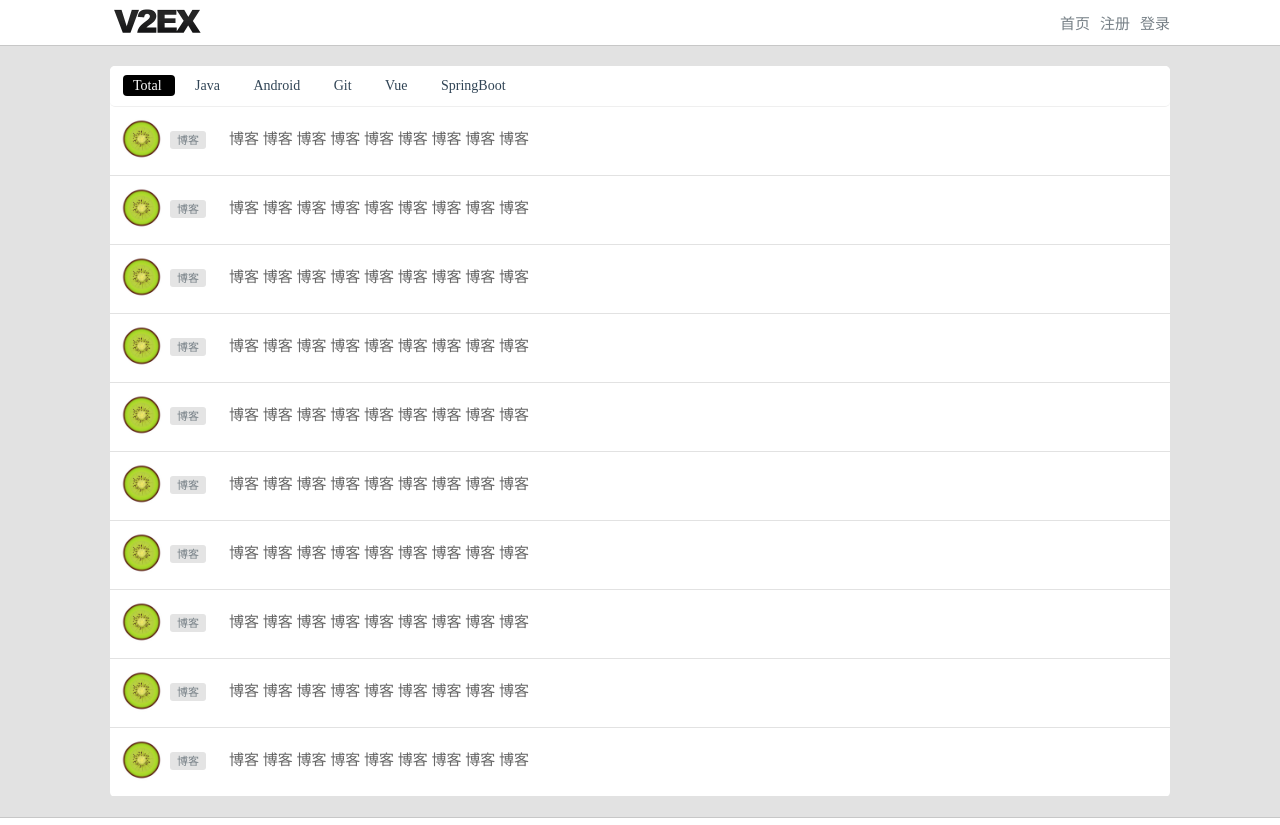
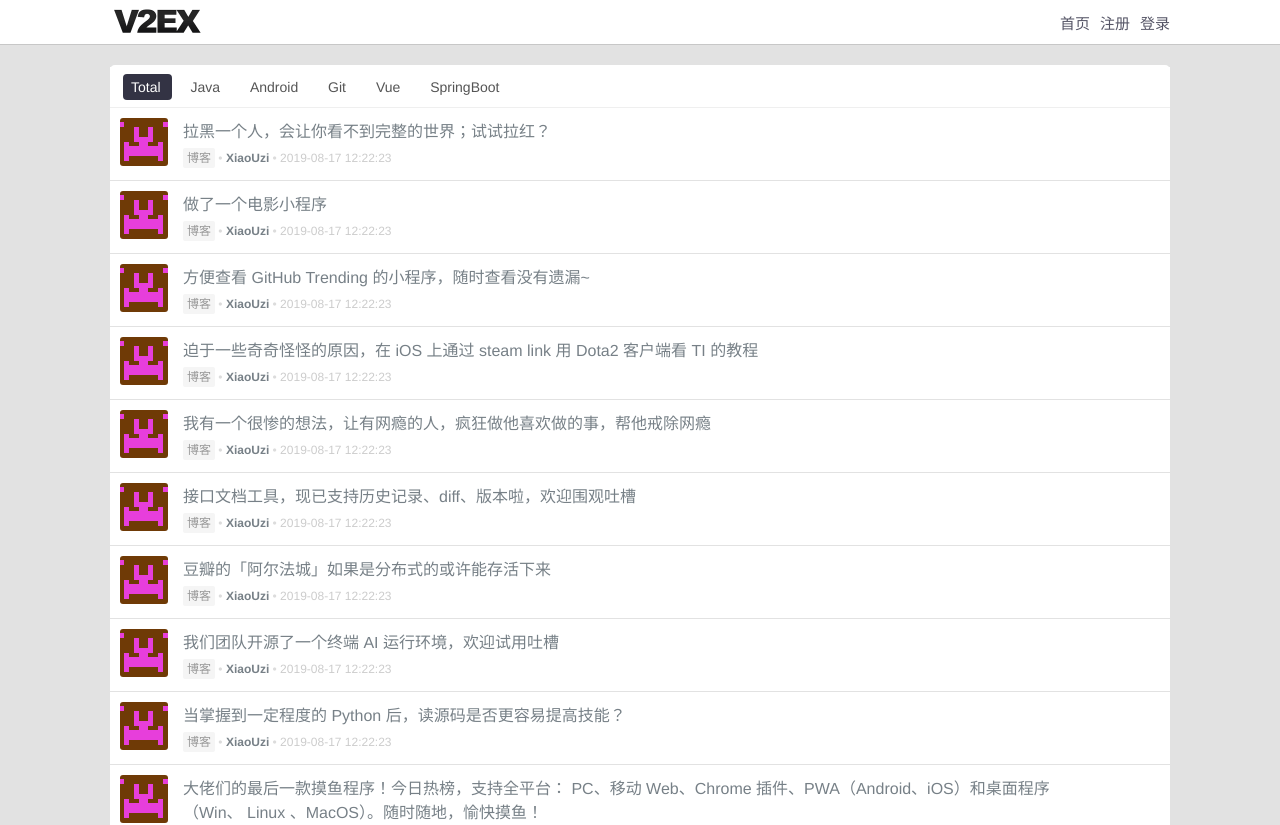
Before and after one commit to JYongDev/vlog, a Vue app: page /home/topics/total in a window 1280 px wide. Shown: the top 825 px of the page. Built offline with nearby package versions, Linux system fonts and the light colour scheme.

Commit message:
modify style name and css

```diff
--- a/src/components/ListView.vue
+++ b/src/components/ListView.vue
@@ -3,17 +3,23 @@
         <div class="list_items" v-for="item in datas" :key="item.id">
             <div>
                 <a>
-                    <img class="list_items_cover"  src="../assets/img/avatar1.png" />
+                    <img class="cover"  src="../assets/img/avatar5.png" />
                 </a>
             </div>
 
-            <div class="list_items_type">
-                <a>{{ item.type }}</a>
+            <div class="topic">
+                <router-link class="title" :to="{name :'Detail' ,params:{ id:item.id}}">
+                    {{ item.title }}
+                </router-link>
+                <div>
+                    <a class="type">{{ item.type }}</a>
+                    <span class="snow">&nbsp;•&nbsp;</span>
+                    <a class="writer" >{{item.writer}}</a>
+                    <span class="snow">&nbsp;•&nbsp;</span>
+                    <span class="create_time">{{item.time}}</span>
+                </div>
             </div>
 
-            <div class="list_item_topic">
-                <router-link :to="{name :'Detail' ,params:{ id:item.id}}"> {{ item.title }} </router-link>
-            </div>
         </div>
     </div>
 </template>
@@ -34,61 +40,81 @@ export default {
                     detailUrl:"detail.html",
                     id:1,
                     type:'博客',
-                    title:'博客 博客 博客 博客 博客 博客 博客 博客 博客 ',
+                    title:'拉黑一个人，会让你看不到完整的世界；试试拉红？',
+                    time:'2019-08-17 12:22:23',
+                    writer:'XiaoUzi'
                 },
                 {
                     detailUrl:"detail.html",
                     id:2,
                     type:'博客',
-                    title:'博客 博客 博客 博客 博客 博客 博客 博客 博客 ',
+                    title:'做了一个电影小程序',
+                    time:'2019-08-17 12:22:23',
+                    writer:'XiaoUzi'
                 },
                 {
                     detailUrl:"detail.html",
                     id:3,
                     type:'博客',
-                    title:'博客 博客 博客 博客 博客 博客 博客 博客 博客 ',
+                    title:'方便查看 GitHub Trending 的小程序，随时查看没有遗漏~',
+                    time:'2019-08-17 12:22:23',
+                    writer:'XiaoUzi'
                 },
                 {
                     detailUrl:"detail.html",
                     id:4,
                     type:'博客',
-                    title:'博客 博客 博客 博客 博客 博客 博客 博客 博客 ',
+                    title:'迫于一些奇奇怪怪的原因，在 iOS 上通过 steam link 用 Dota2 客户端看 TI 的教程',
+                    time:'2019-08-17 12:22:23',
+                    writer:'XiaoUzi'
                 },
                 {
                     detailUrl:"detail.html",
                     id:5,
                     type:'博客',
-                    title:'博客 博客 博客 博客 博客 博客 博客 博客 博客 ',
+                    title:'我有一个很惨的想法，让有网瘾的人，疯狂做他喜欢做的事，帮他戒除网瘾',
+                    time:'2019-08-17 12:22:23',
+                    writer:'XiaoUzi'
                 },
                 {
                     detailUrl:"detail.html",
                     id:6,
                     type:'博客',
-                    title:'博客 博客 博客 博客 博客 博客 博客 博客 博客 ',
+                    title:'接口文档工具，现已支持历史记录、diff、版本啦，欢迎围观吐槽',
+                    time:'2019-08-17 12:22:23',
+                    writer:'XiaoUzi'
                 },
                 {
                     detailUrl:"detail.html",
                     id:7,
                     type:'博客',
-                    title:'博客 博客 博客 博客 博客 博客 博客 博客 博客 ',
+                    title:'豆瓣的「阿尔法城」如果是分布式的或许能存活下来',
+                    time:'2019-08-17 12:22:23',
+                    writer:'XiaoUzi'
                 },
                 {
                     detailUrl:"detail.html",
                     id:8,
                     type:'博客',
-                    title:'博客 博客 博客 博客 博客 博客 博客 博客 博客 ',
+                    title:'我们团队开源了一个终端 AI 运行环境，欢迎试用吐槽',
+                    time:'2019-08-17 12:22:23',
+                    writer:'XiaoUzi'
                 },
                 {
                     detailUrl:"detail.html",
                     id:9,
                     type:'博客',
-                    title:'博客 博客 博客 博客 博客 博客 博客 博客 博客 ',
+                    title:'当掌握到一定程度的 Python 后，读源码是否更容易提高技能？',
+                    time:'2019-08-17 12:22:23',
+                    writer:'XiaoUzi'
                 },
                 {
                     detailUrl:"detail.html",
                     id:10,
                     type:'博客',
-                    title:'博客 博客 博客 博客 博客 博客 博客 博客 博客 ',
+                    title:'大佬们的最后一款摸鱼程序！今日热榜，支持全平台： PC、移动 Web、Chrome 插件、PWA（Android、iOS）和桌面程序（Win、 Linux 、MacOS）。随时随地，愉快摸鱼！',
+                    time:'2019-08-17 12:22:23',
+                    writer:'XiaoUzi'
                 },
             ];
         }
@@ -118,56 +144,83 @@ export default {
     padding: 10px 10px;
 }
 
-.list_items_cover{
-    height: 44px;
-    width: 44px;
+.cover{
+    height: 48px;
+    width: 48px;
     border-radius: 3px;
     border-bottom-color: #e2e2e2;
     border: none;
 }
 
-.list_items_type{
-    min-width: 44px;
+.type{
     width: auto;
-    line-height: 44px;
-    height: 44px;
-    margin-left: 6px;
+    display: inline-block;
+    font-size: 12px;
+    background-color: #f5f5f5;
+    color: #999;
+    border-radius: 2px;
+    padding: 4px;
+    line-height: 12px;
 }
 
-.list_items_type a,
-.list_items_type a:active,
-.list_items_type a:visited,
-.list_items_type a:link {
-    color: #778087;
+.type a,
+.type a:active,
+.type a:visited,
+.type a:link {
+    color: #999;
     text-decoration: none;
     padding: 3px 7px;
     vertical-align: baseline;
     font-size: 11px;
     font-weight: 400;
-    background-color: #e4e4e4;
+    background-color: #eceaea;
     border-radius: 3px;
 }
 
-.list_item_topic{
-    height: 44px;
-    line-height: 44px;
-    margin-left: 15px;
+.topic{
+    margin:0  100px 0 15px;
     text-decoration: none;
-    font-size: 15px;
+    font-size: 16px;
     font-weight: 500;
     text-align: left;
     width: 100%;
+    display: inline-block;
 }
 
-.list_item_topic a,
-.list_item_topic a:link,
-.list_item_topic a:visited,
-.list_item_topic a:active{
+.title,
+.title:link,
+.title:visited,
+.title:active{
     text-decoration: none;
     width: auto;
     display: flex;
     align-items: center;
-    color: #656565;
+    color: #778087;
+    margin-bottom:6px;
 }
 
+.create_time{
+    color: #ccc;
+    font-size: 12px;
+}
+
+.snow{
+    font-size: 12px;
+    text-align: center;
+    color: #dcdcdc;
+}
+
+.writer{
+    color: #778087;
+    text-decoration: none;
+    word-break: break-word;
+    font-weight: bold;
+    font-size: 12px;
+    line-height: 12px;
+    cursor: pointer;
+}
+
+.writer:hover{
+    text-decoration: underline;
+}
 </style>
--- a/src/components/Tabs.vue
+++ b/src/components/Tabs.vue
@@ -10,7 +10,6 @@
 </template>
 
 <script>
-//   active-class="tab_item_select"
 export default {
     name:'Tabs',
     props:{
@@ -23,7 +22,6 @@ export default {
 <style scoped>
 #tabs{
     border-bottom: 1px solid #efefef;
-    border-radius: 5px;
     padding: 13px;
     background: #fff;
     font-size: 14px;
@@ -39,10 +37,10 @@ export default {
 {
     text-align: center;
     font-size: 14px;
-    padding: 3px 10px;
+    padding: 5px 8px;
     border-radius: 4px;
     margin-right: 10px;
-    color: #304455;
+    color: #555;
     text-decoration: none;
 }
 
@@ -51,19 +49,18 @@ export default {
     background-color: #efefef;
 }
 
-.tab_item_select:hover,
 .tab_item_select:visited,
 .tab_item_select:link,
 .tab_item_select:active,
 .tab_item_select{
     text-align: center;
     font-size: 14px;
-    padding: 3px 10px;
+    padding: 5px 8px;
     border-radius: 4px;
     margin-right: 10px;
     color: #fff;
     text-decoration: none;
-    background-color: #000;
+    background-color: #334;
 }
 
 </style>
--- a/src/components/Toolbar.vue
+++ b/src/components/Toolbar.vue
@@ -33,7 +33,7 @@ export default {
 .content{
    max-width: 1060px;
     min-width: 800px;
-    height: 45px;
+    height: 44px;
     display: flex;
     align-items: center;
     margin: 0 auto;
@@ -51,7 +51,7 @@ export default {
 .menuitem:active,
 .menuitem:link,
 .menuitem{
-    color: #778087;
+    color: #556;
     margin-left: 10px;
     text-decoration: none;
 }
--- a/src/pages/App.vue
+++ b/src/pages/App.vue
@@ -15,5 +15,6 @@ export default {
 body{
   margin: 0px;
   padding: 0px;
+  font-family: helvetica neue,luxi sans,dejavu sans,Tahoma,hiragino sans gb,microsoft yahei,sans-serif;
 }
 </style>
--- a/src/pages/Home.vue
+++ b/src/pages/Home.vue
@@ -47,6 +47,7 @@ export default {
   background-color:#e2e2e2;
 }
 .content{
+  padding-top: 2px;
   background-color:#fff;
   border-radius: 5px;
   width: 1060px;
--- a/src/router/index.js
+++ b/src/router/index.js
@@ -4,9 +4,7 @@ import home from '@/pages/Home';
 import login from '@/pages/Login';
 import register from '@/pages/Register';
 import detail from '@/pages/Detail';
-import tabs from '@/components/Tabs';
 import listview from '@/components/ListView';
-import hello from '@/components/HelloWorld';
 
 Vue.use(Router)
 
```
Also changed, not shown: src/assets/img/avatar5.png (added).
